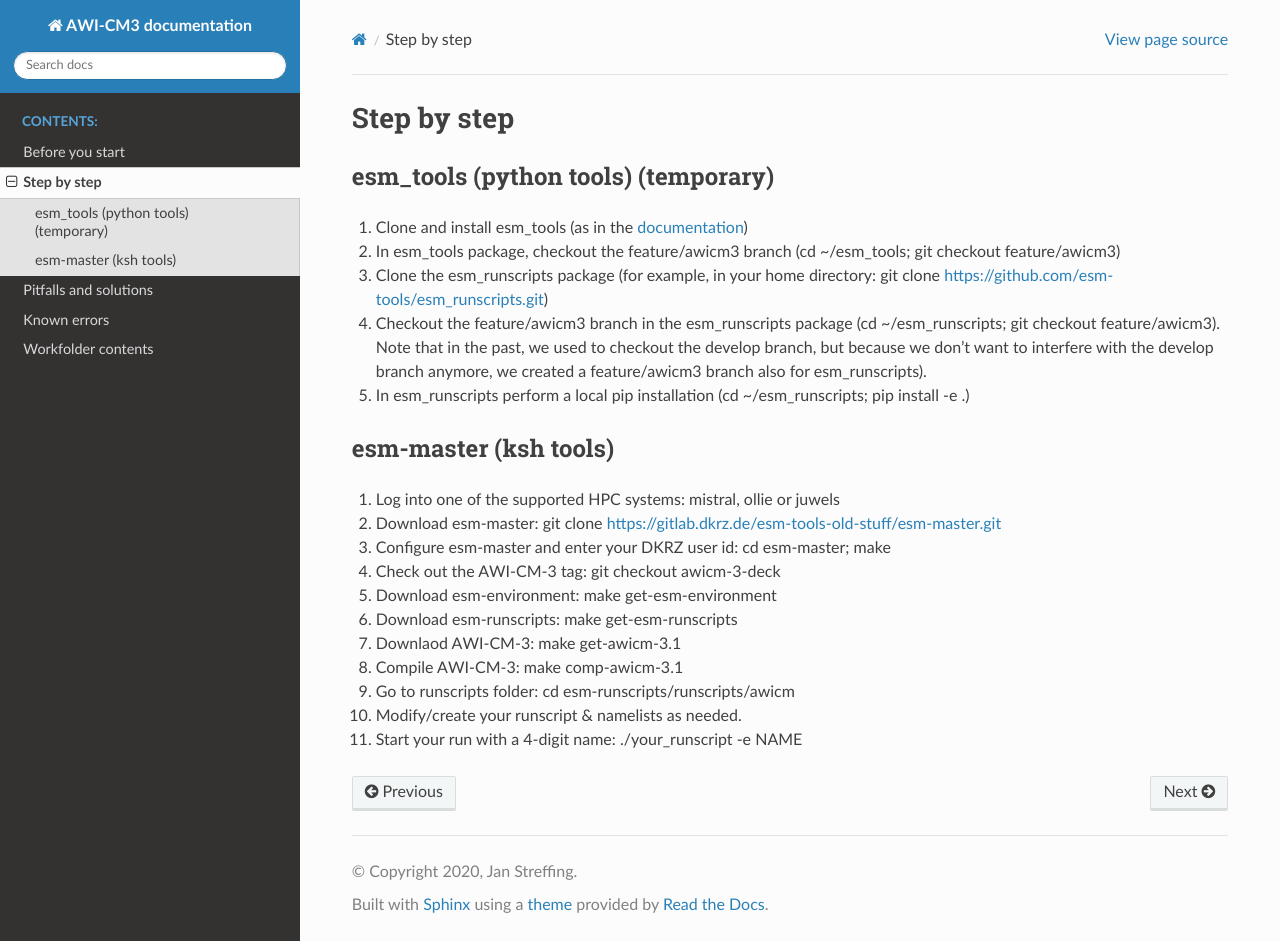
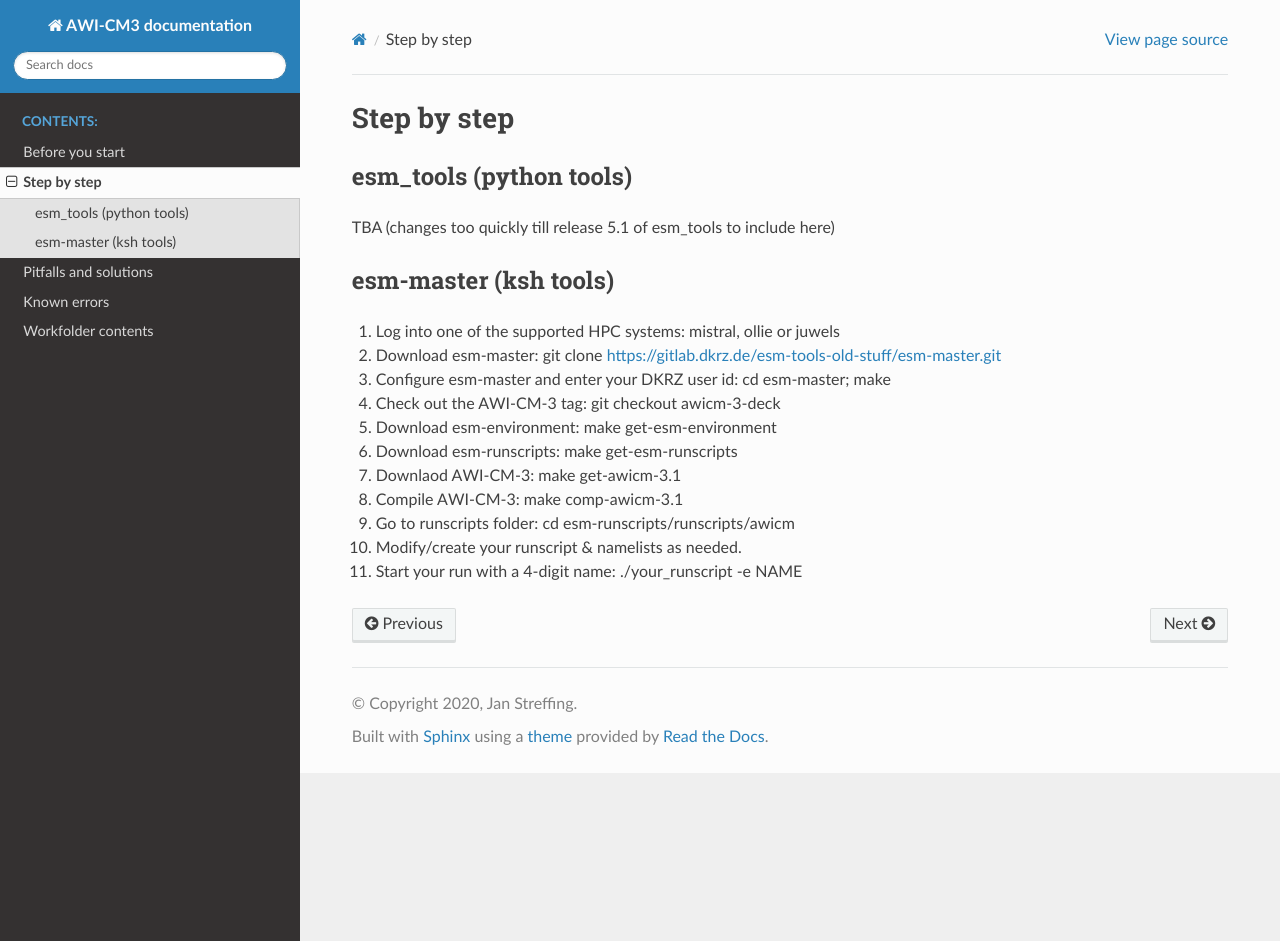
Before and after one commit to AWI-ESM/documentation_AWI-CM3, a Sphinx documentation site: the page built from source/quickstart.rst, in a window 1280 px wide and 941 px high. Built offline with Sphinx 7.4.7 and the Read the Docs theme 2.0.0, drawn with Linux system fonts in a browser that asks for light colours.

Commit message:
Update quickstart.rst

```diff
--- a/source/quickstart.rst
+++ b/source/quickstart.rst
@@ -3,15 +3,11 @@
 Step by step
 ************
 
-####################################
-esm_tools (python tools) (temporary)
-####################################
+########################
+esm_tools (python tools)
+########################
 
-1. Clone and install esm_tools (as in the `documentation <https://esm-tools.readthedocs.io/>`__)
-2. In esm_tools package, checkout the feature/awicm3 branch (cd ~/esm_tools; git checkout feature/awicm3)
-3. Clone the esm_runscripts package (for example, in your home directory: git clone https://github.com/esm-tools/esm_runscripts.git)
-4. Checkout the feature/awicm3 branch in the esm_runscripts package (cd ~/esm_runscripts; git checkout feature/awicm3). Note that in the past, we used to checkout the develop branch, but because we don't want to interfere with the develop branch anymore, we created a feature/awicm3 branch also for esm_runscripts).
-5. In esm_runscripts perform a local pip installation (cd ~/esm_runscripts; pip install -e .)
+TBA (changes too quickly till release 5.1 of esm_tools to include here)
 
 ######################
 esm-master (ksh tools)
```
